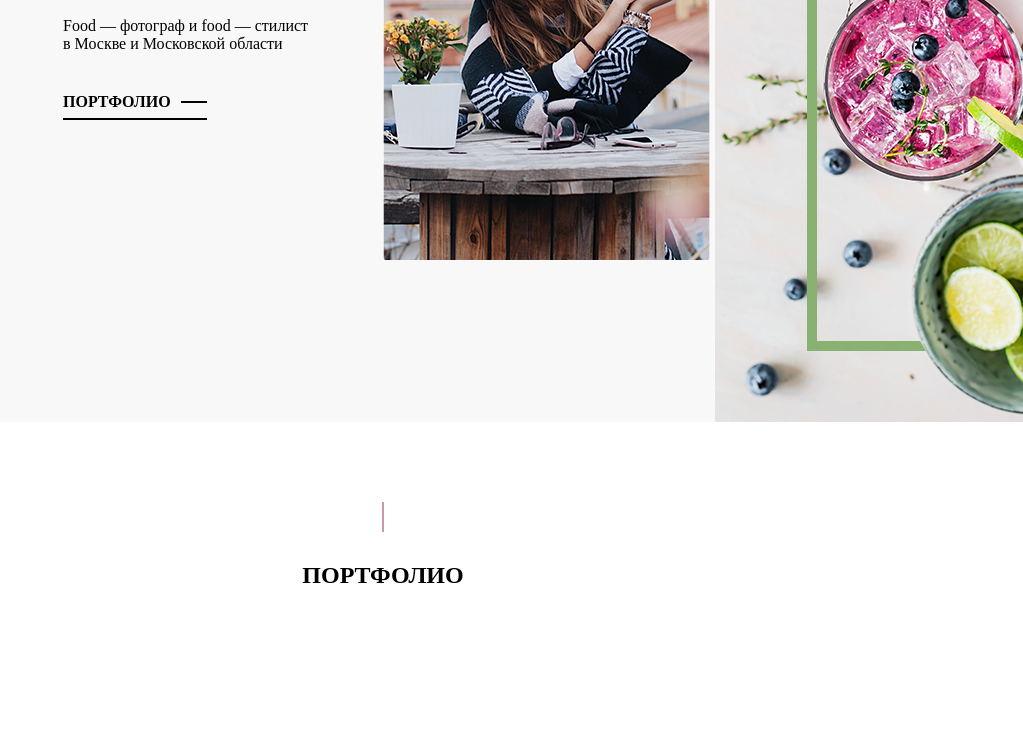
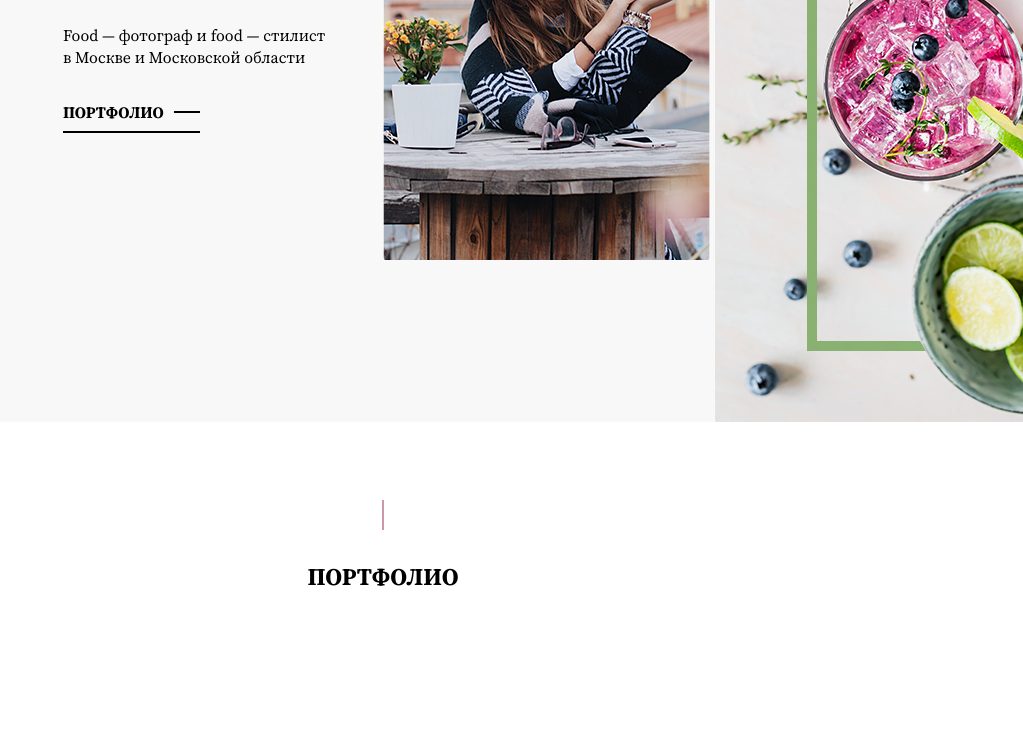
Before and after one commit to KharchenkoAndrey/voronina, a website: page source/index.html in a window 1280 px wide. Shown: the part 401-1134 px from the top of the page, without its empty margins (257-1280 px from the left). Drawn offline with nearby package versions, Linux system fonts and the light colour scheme; files that its build step writes are made by us from their sources.

Commit message:
add fonts and started pixelPerfect

```diff
--- a/source/index.html
+++ b/source/index.html
@@ -34,7 +34,7 @@
       <div class="page-header__main">
         <h1 class="page-header__title">Дарья Воронина</h1>
         <p class="page-header__text">Food — фотограф и food — стилист<br> в Москве и Московской области</p>
-        <a href="#" class="page-header__link">Портфолио</a>
+        <a href="#" class="page-header__link page-header__link--mobile">Портфолио</a>
       </div>
     </div>
   </header>
--- a/source/less/blocks/page-header.less
+++ b/source/less/blocks/page-header.less
@@ -3,7 +3,7 @@
   background-blend-mode: multiply;
   background-image: url("../../img/daria@mobile.jpg");
   background-color: #83868a;
-  margin-bottom: 80px;
+  margin-bottom: 78px;
 }
 
 .page-header__top {
@@ -138,12 +138,15 @@
 }
 
 .page-header__title {
-  font-size: 30px;
+  font-size: 31px;
+  font-weight: 600;
+  margin-bottom: 0;
 }
 
 .page-header__text {
   font-size: 14px;
-  margin-bottom: 40px;
+  font-weight: 400;
+  margin-bottom: 33px;
 }
 
 .page-header__link {
@@ -181,6 +184,11 @@
       background-color: #000000;
     }
   }
+}
+
+.page-header__link--mobile {
+  font-size: 14px;
+  font-weight: 400;
 }
 
 
--- a/source/less/blocks/portfolio.less
+++ b/source/less/blocks/portfolio.less
@@ -12,12 +12,12 @@
   .no-indentations;
   padding-top: 60px;
   .title-decorate;
-  margin-bottom: 50px;
+  margin-bottom: 45px;
 }
 
 .portfolio-item {
   min-height: 473px;
-  margin-bottom: 70px;
+  margin-bottom: 69px;
 
   &:last-child {
     margin-bottom: 0;
@@ -25,12 +25,12 @@
 }
 
 .portfolio-image {
-  margin-bottom: 20px;
+  margin-bottom: 16px;
 }
 
 .portfolio-tag {
   display: block;
-  margin-bottom: 10px;
+  margin-bottom: 5px;
 }
 
 .portfolio-link {
--- /dev/null
+++ b/source/less/fonts.less
@@ -0,0 +1,19 @@
+@font-face {
+  font-family: "Source Serif Variable";
+  font-weight: 200 900;
+  font-style: normal;
+  font-stretch: normal;
+  src: url("../fonts/SourceSerifVariable-Roman.ttf.woff2") format("woff2"),
+    url("../fonts/SourceSerifVariable-Roman.ttf.woff") format("woff"),
+    url("../fonts/SourceSerifVariable-Roman.ttf") format("truetype");
+}
+
+@font-face {
+  font-family: "Source Serif Variable";
+  font-weight: 200 900;
+  font-style: italic;
+  font-stretch: normal;
+  src: url("../fonts/SourceSerifVariable-Italic.ttf.woff2") format("woff2"),
+    url("../fonts/SourceSerifVariable-Italic.ttf.woff") format("woff"),
+    url("../fonts/SourceSerifVariable-Italic.ttf") format("truetype");
+}
--- a/source/less/global.less
+++ b/source/less/global.less
@@ -1,4 +1,5 @@
 body {
+  font-family: "Source Serif Variable";
   min-width: 320px;
   margin: 0;
   padding: 0;
--- a/source/less/style.less
+++ b/source/less/style.less
@@ -1,3 +1,4 @@
+@import "fonts.less";
 @import "global.less";
 @import "visually-hidden.less";
 @import "variables.less";
```
Also changed, not shown: source/fonts/SourceSerifVariable-Italic.ttf (added), source/fonts/SourceSerifVariable-Italic.ttf.woff (added), source/fonts/SourceSerifVariable-Italic.ttf.woff2 (added), source/fonts/SourceSerifVariable-Roman.ttf (added), source/fonts/SourceSerifVariable-Roman.ttf.woff (added), source/fonts/SourceSerifVariable-Roman.ttf.woff2 (added).
